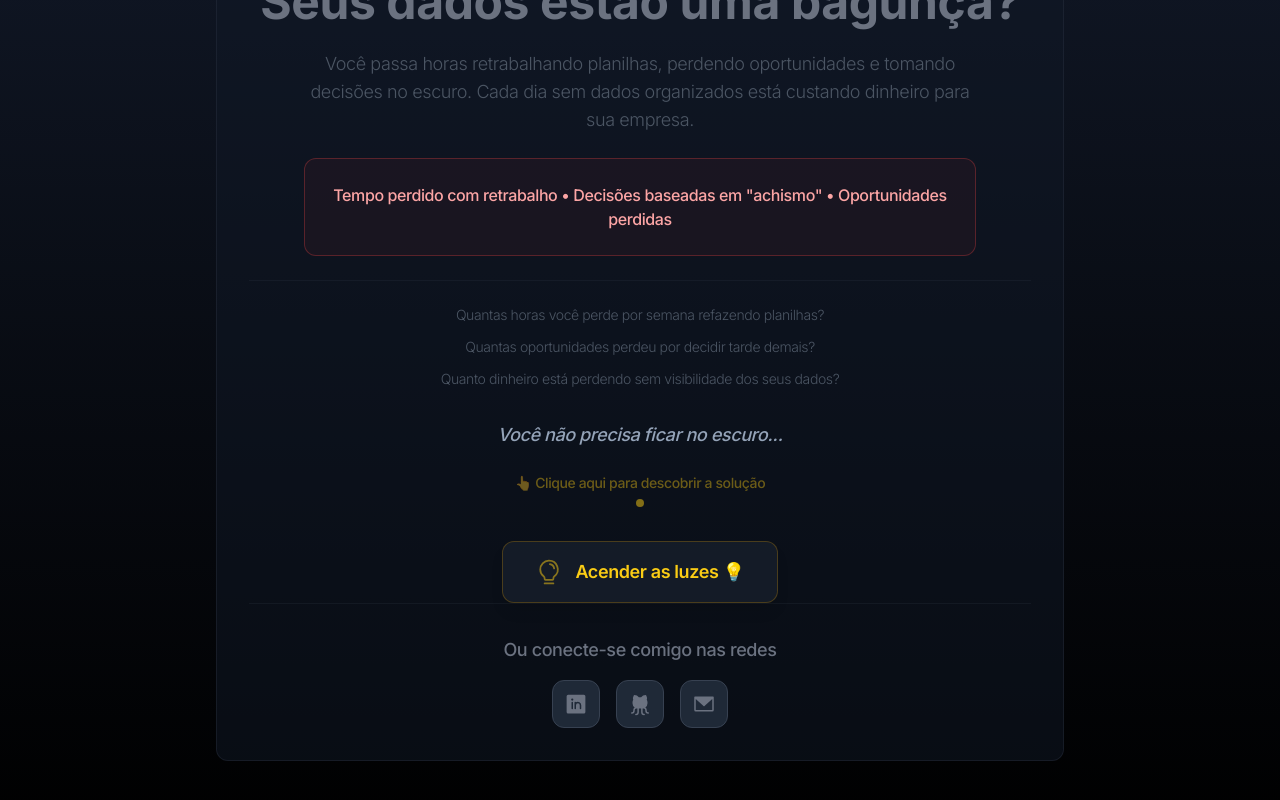
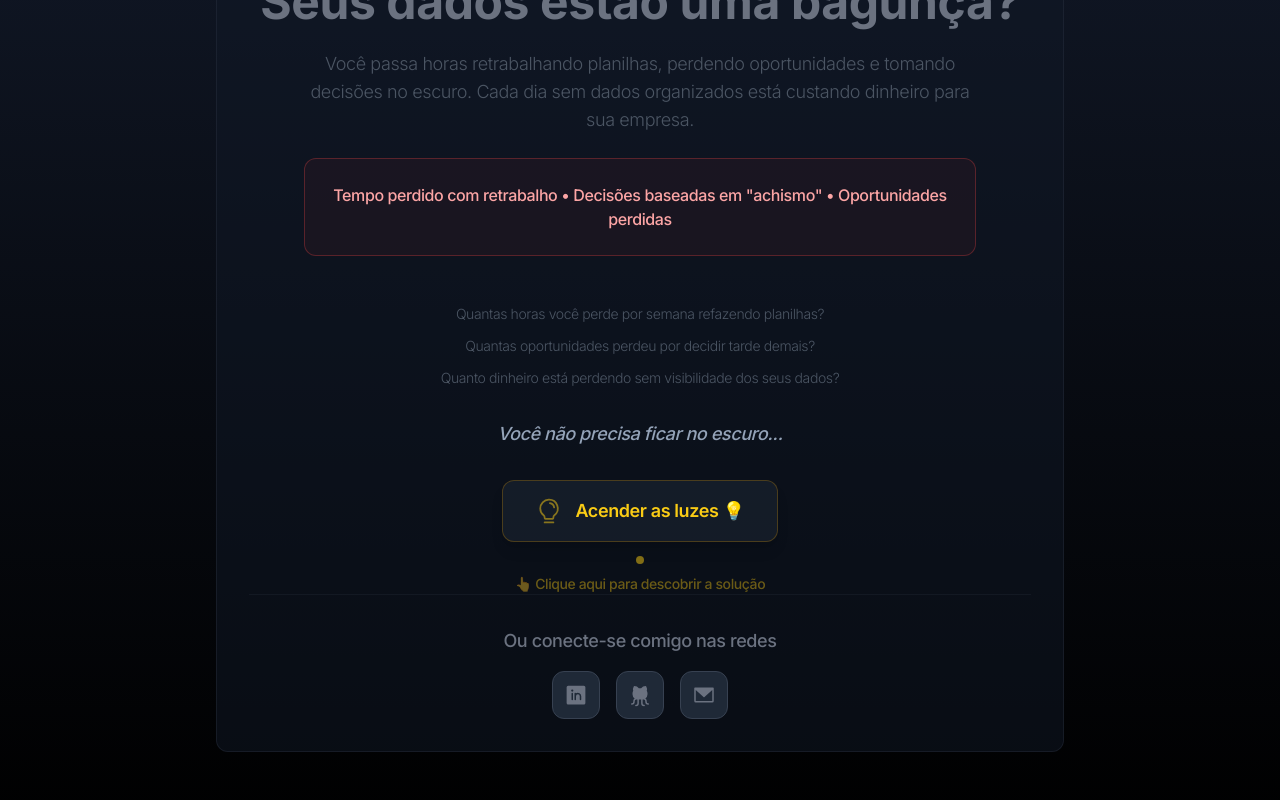
Before and after one commit to Thiago1alberto/MyProfile, a React (Vite) app: page / in a window 1280 px wide. Shown: the part 5026-5826 px from the top of the page. Built offline with nearby package versions, Linux system fonts and the light colour scheme.

Commit message:
border-t melhorada

```diff
--- a/src/components/Contact.tsx
+++ b/src/components/Contact.tsx
@@ -94,10 +94,10 @@ const Contact = () => {
               </div>
 
               {/* Lista de problemas/benefícios */}
-              <div className={`space-y-3 pt-6 border-t transition-all duration-1000 ${
+              <div className={`space-y-3 pt-6 transition-all duration-1000 ${
                 isLightOn
-                  ? 'border-slate-700/30'
-                  : 'border-gray-700/20'
+                  ? 'border-slate-700/30 border-t'
+                  : ''
               }`}>
                 <p className={`text-sm transition-all duration-1000 ${
                   isLightOn
@@ -138,14 +138,6 @@ const Contact = () => {
                 <p className="text-lg font-medium text-slate-400 italic mt-8 mb-6">
                   Você não precisa ficar no escuro...
                 </p>
-
-                {/* Indicação visual para clicar */}
-                <div className="flex flex-col items-center gap-2 animate-pulse">
-                  <p className="text-sm text-yellow-400/80 font-medium">
-                    👆 Clique aqui para descobrir a solução
-                  </p>
-                  <div className="w-2 h-2 bg-yellow-400 rounded-full animate-bounce"></div>
-                </div>
               </div>
             </div>
 
@@ -177,6 +169,16 @@ const Contact = () => {
                   </span>
                 </div>
               </button>
+
+              {/* Indicação visual para clicar - movida para baixo do botão */}
+              {!isLightOn && (
+                <div className="flex flex-col items-center gap-2 animate-pulse mt-4">
+                  <div className="w-2 h-2 bg-yellow-400 rounded-full animate-bounce"></div>
+                  <p className="text-sm text-yellow-400/80 font-medium">
+                    👆 Clique aqui para descobrir a solução
+                  </p>
+                </div>
+              )}
             </div>
 
             {/* Call to action buttons - só aparecem com luz acesa */}
```
